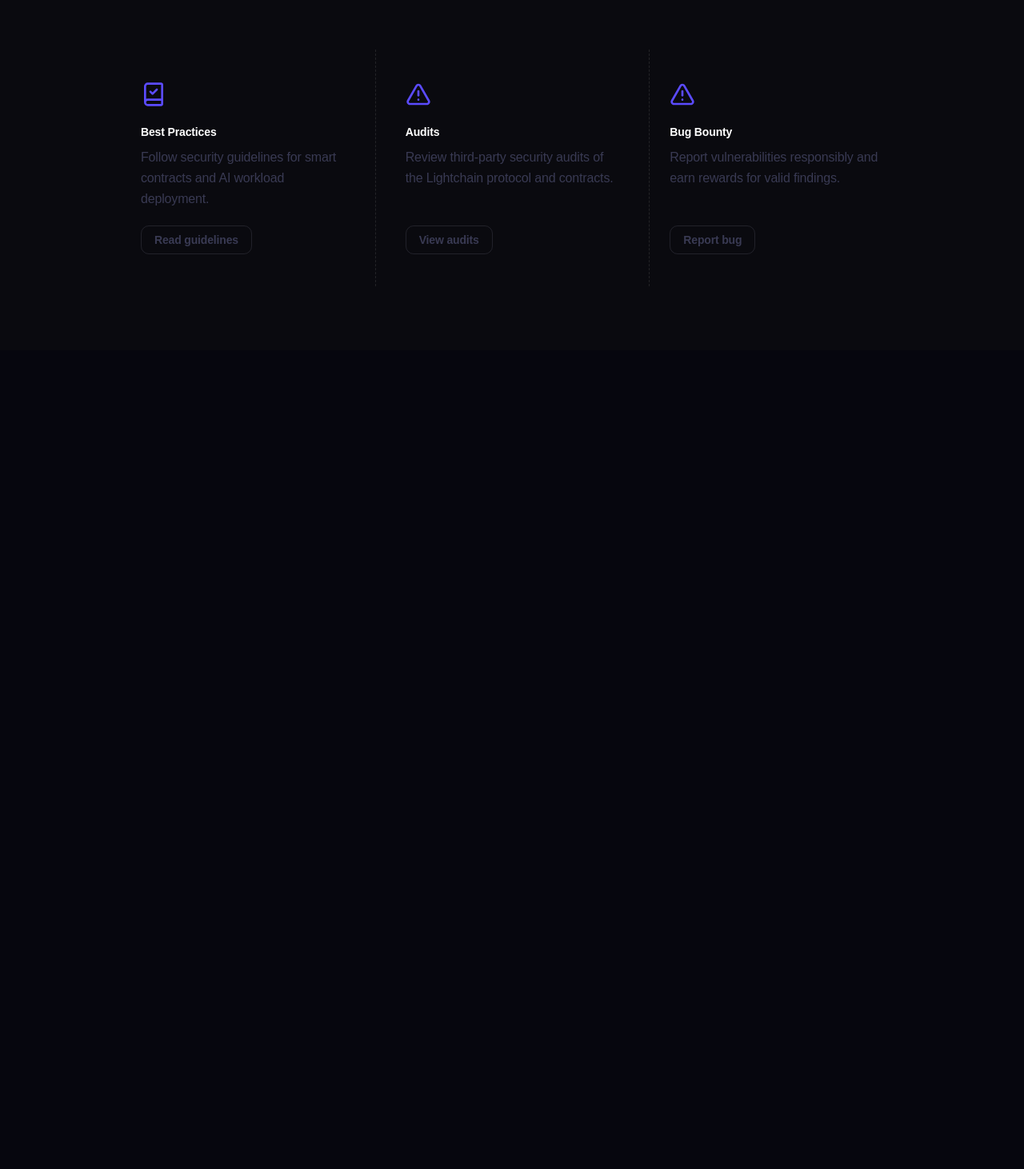
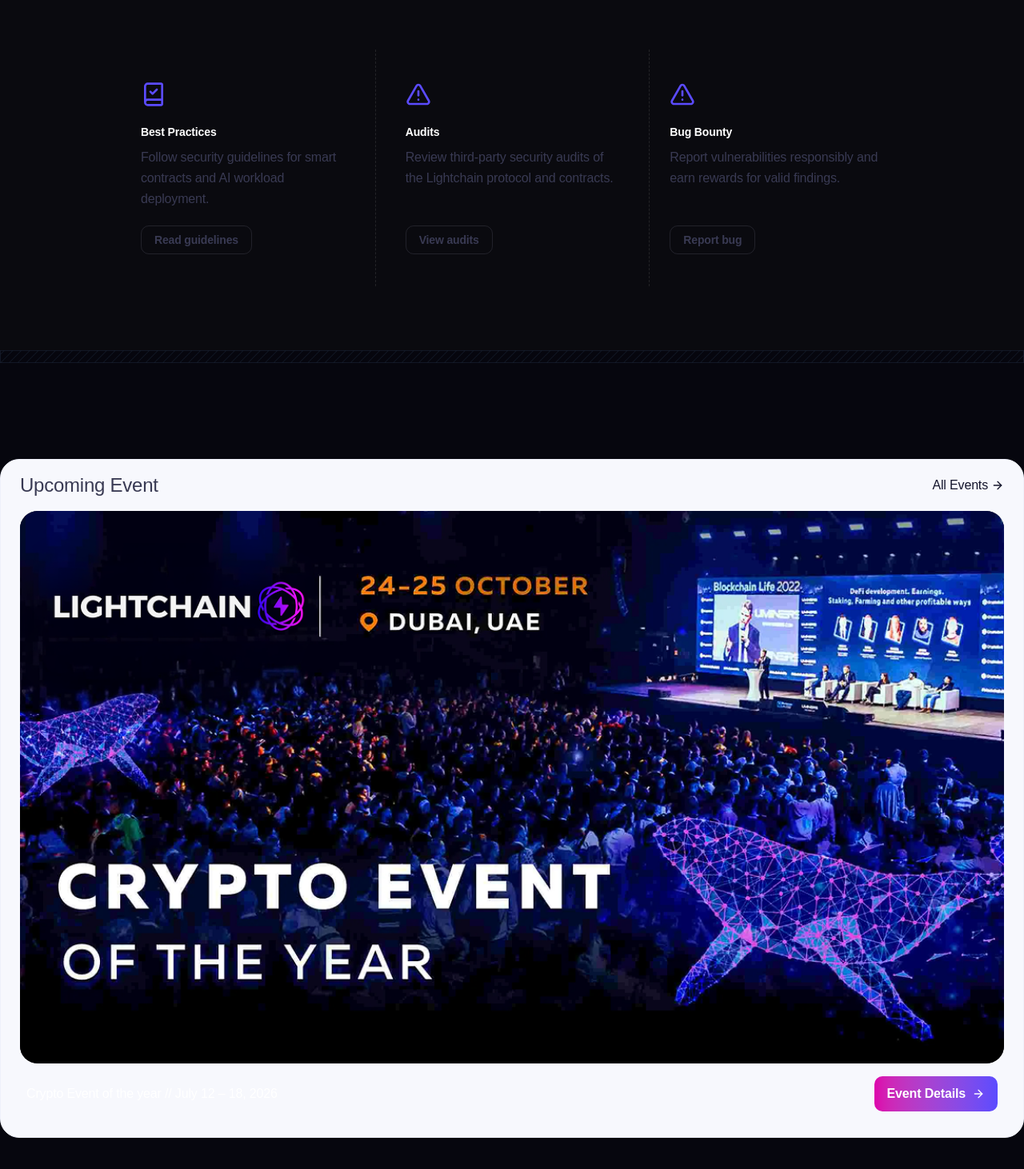
Before and after one commit to lightchain-protocol/lcai-dev-portal, a Next.js app in the folder apps/web/: page / in a window 1280 px wide. Shown: the part 4569-6031 px from the top of the page at 80% size. Before the commit the page ends 5007 px from the top, so only its background shows below. Built offline with nearby package versions, Linux system fonts and the light colour scheme.

Commit message:
added events

```diff
--- a/apps/web/src/app/page.tsx
+++ b/apps/web/src/app/page.tsx
@@ -1,3 +1,5 @@
+import CommunitySection from "@/components/blocks/community";
+import UpcomingEventSection from "@/components/blocks/events";
 import LightchainFundamentals from "@/components/blocks/fundamentals";
 import GetStartedSection from "@/components/blocks/get-started";
 import HeroSection from "@/components/blocks/hero";
@@ -33,6 +35,15 @@
 				width="100%"
 			/>
 			<SecuritySection />
+			<img
+				alt="Pattern lines"
+				className="h-auto w-full"
+				height={48}
+				src="/images/pattern-lines.png"
+				width="100%"
+			/>
+			<UpcomingEventSection />
+
 		</>
 	);
 }
--- /dev/null
+++ b/apps/web/src/components/blocks/events.tsx
@@ -0,0 +1,44 @@
+import { ArrowRight } from "lucide-react";
+import Image from "next/image";
+import { Button } from "../ui/button";
+
+export default function UpcomingEventSection() {
+	return (
+		<section className="py-30">
+			<div className="container">
+				<div className="w-full rounded-[24px] border border-border-slate-soft bg-surface-slate-medium px-6 py-4">
+					<div className="mb-4 flex items-center justify-between">
+						<h4 className="font-medium text-content-slate-medium">
+							Upcoming Event
+						</h4>
+						<a
+							className="inline-flex items-center gap-1 font-medium text-base text-content-slate-strong leading-none transition-colors hover:text-content-slate-strong"
+							href="/"
+						>
+							All Events <ArrowRight className="h-4 w-4" />
+						</a>
+					</div>
+
+					<div className="aspect-video overflow-hidden rounded-3xl bg-[#06060e]">
+						<Image
+							alt="Event banner"
+							className="h-full w-full object-cover"
+							height={663}
+							src="/images/event-banner.png"
+							width={1268}
+						/>
+					</div>
+
+					<div className="flex items-center justify-between px-2 py-4">
+						<span className="type-body-m text-white">
+							Crypto Event of the year // July 12 – 18, 2026
+						</span>
+						<Button variant="gradient">
+							Event Details <ArrowRight className="h-4 w-4" />
+						</Button>
+					</div>
+				</div>
+			</div>
+		</section>
+	);
+}
```
Also changed, not shown: apps/web/public/images/event-banner.png (added).
